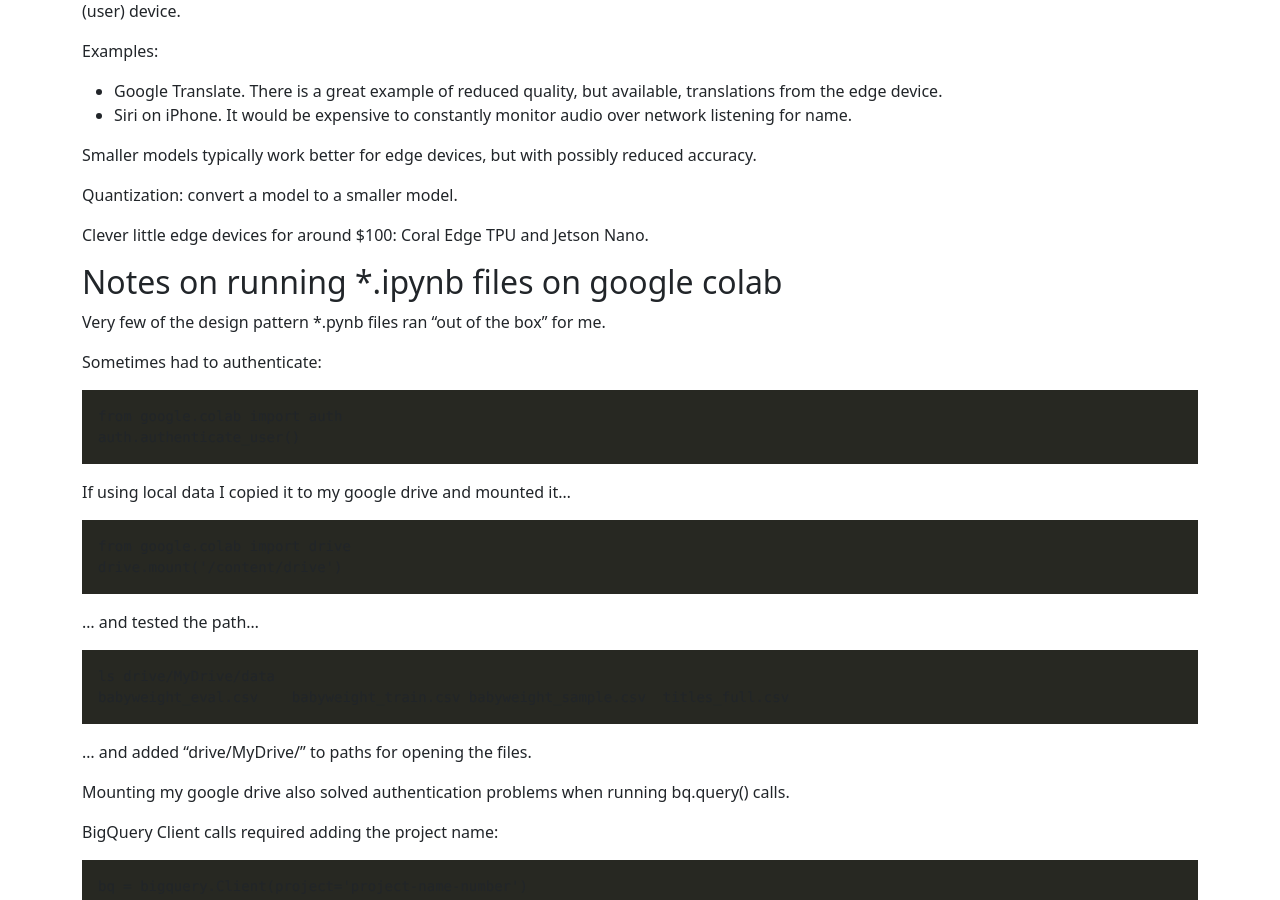
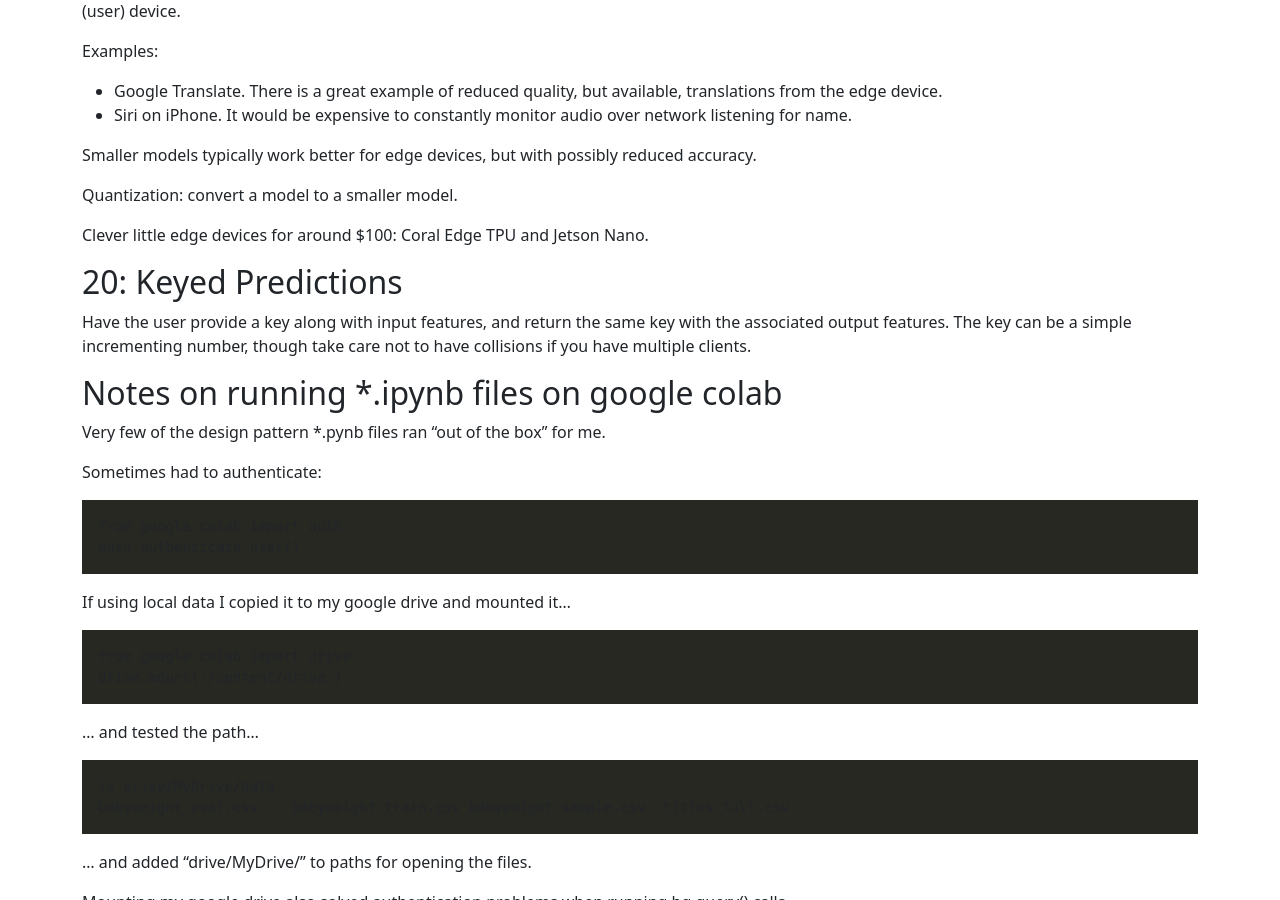
Before and after one commit to matthewdrees/matthewdrees.github.io, a Jekyll site: the page built from _posts/2022-03-14-machine-learning-design-patterns.md, in a window 1280 px wide and 900 px high, scrolled down 6222 px. Built offline with Jekyll 4.4.1, drawn with Linux system fonts in a browser that asks for light colours.

Commit message:
MLDP 20. Keyed Predictions.

```diff
--- a/_posts/2022-03-14-machine-learning-design-patterns.md
+++ b/_posts/2022-03-14-machine-learning-design-patterns.md
@@ -232,6 +232,10 @@
 
 Clever little edge devices for around $100: Coral Edge TPU and Jetson Nano.
 
+## 20: Keyed Predictions
+
+Have the user provide a key along with input features, and return the same key with the associated output features. The key can be a simple incrementing number, though take care not to have collisions if you have multiple clients.
+
 ## Notes on running *.ipynb files on google colab
 
 Very few of the design pattern *.pynb files ran "out of the box" for me.
```
